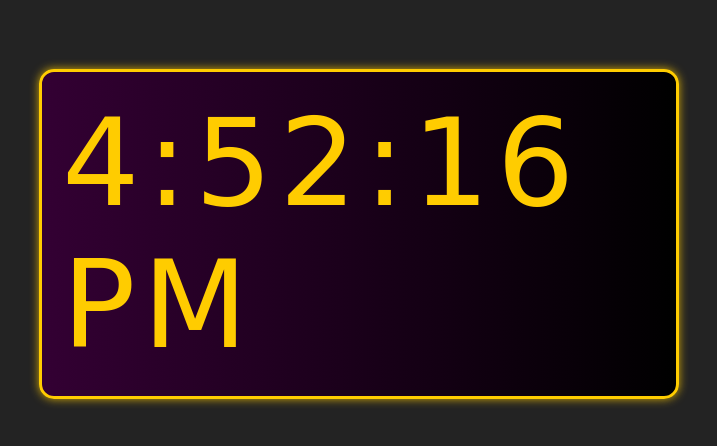
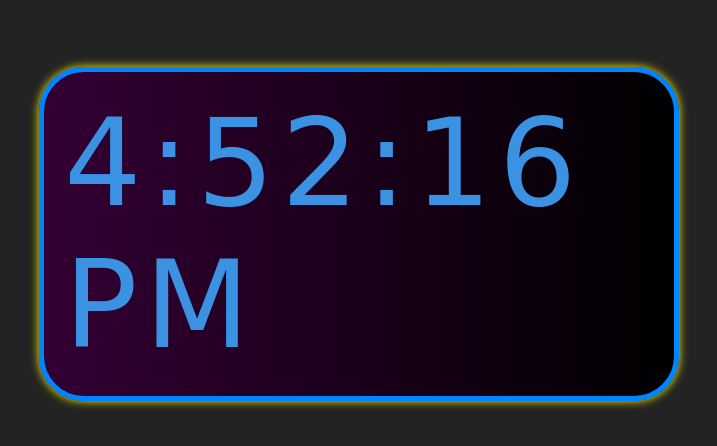
Before and after one commit to binishaa1131/Digital-Clock-Application, a plain HTML site: page index.html in a window 1280 px wide. Shown: the part 166-612 px from the top of the page, without its empty margins (281-998 px from the left). Drawn offline with Linux system fonts and the light colour scheme.

Commit message:
Updated CSS

```diff
--- a/style.css
+++ b/style.css
@@ -17,10 +17,10 @@
     letter-spacing: 7px;
     font-size: 122px;
     background: linear-gradient(to right, #330033 ,#000000);
-    color: #ffcc00;
-    border: 3px solid #ffcc00;
+    color: #3c92e2;
+    border: 5px solid #0084ff;
     padding: 20px;
-    box-shadow:0 0 10px rgba(255, 204, 0, 0.8);
+    box-shadow:0 0 10px rgb(255, 242, 0);
     text-shadow: 2px 2px 4px rgba0(0, 0, 0, 0.8);
-    border-radius: 15px;
+    border-radius: 45px;
 }
```
